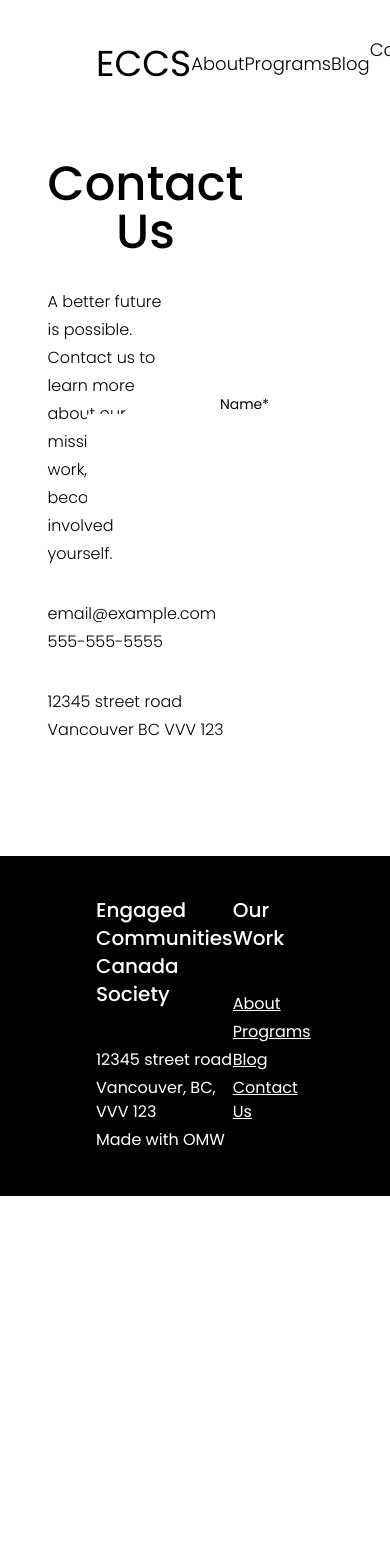
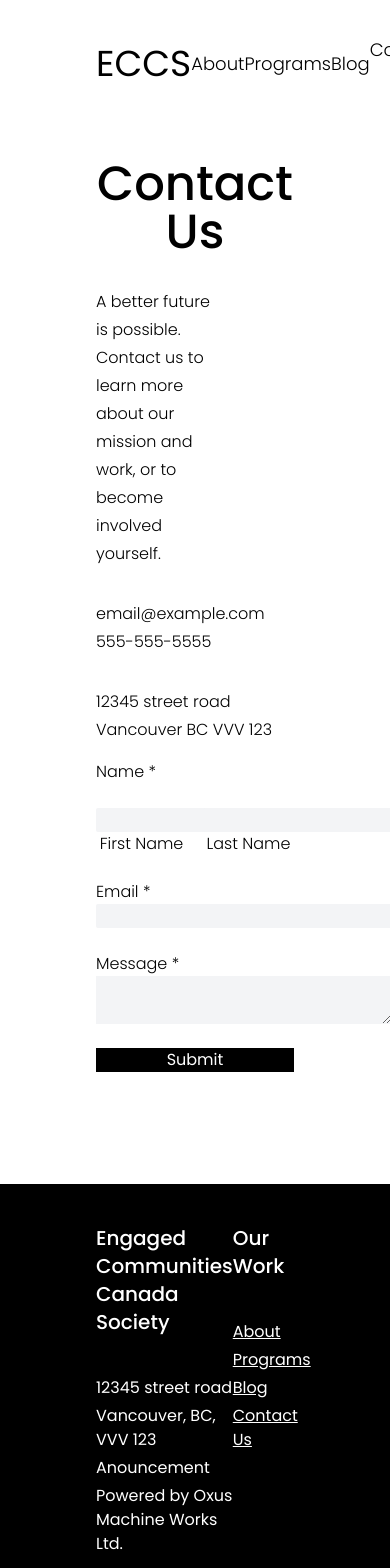
Before and after one commit to vvEii/eccs-website, a React (Create React App) app in the folder app/: page /contact in a window 390 px wide. Shown: the top 1568 px of the page. Before the commit the page ends 1196 px from the top, so only its background shows below. Built offline with nearby package versions, Linux system fonts and the light colour scheme.

Commit message:
Make ContactUs page responsive

```diff
--- a/app/src/components/Footer.js
+++ b/app/src/components/Footer.js
@@ -10,7 +10,10 @@ const Footer = () => {
         </span>
         <span className='text-base pb-1'>12345 street road</span>
         <span className='text-base pb-1'>Vancouver, BC, VVV 123</span>
-        <span className='text-base pb-1'>Made with OMW</span>
+        <span className='text-base pb-1'>Anouncement</span>
+        <span className='text-base pb-1'>
+          Powered by Oxus Machine Works Ltd.
+        </span>
       </div>
       <div className='flex justify-around'>
         <div className='flex flex-col text-white text-left mr-24'>
--- a/app/src/components/Form.js
+++ b/app/src/components/Form.js
@@ -2,15 +2,35 @@ import React from 'react';
 
 const Form = () => {
   return (
-    <div className='flex flex-col '>
-      <div>
-        <p className='text-sm text-black'>Name*</p>
-        <input type='text' className='rounded-sm' />
-        <input type='text' className='rounded-sm' />
+    <form className='grid grid-cols-1 gap-6 '>
+      <p className='text-base text-black font-light text-left'>Name *</p>
+      <div className='grid grid-cols-2 gap-4'>
+        <div>
+          <input type='text' className='rounded-sm bg-gray-100 block' />
+          <label className='text-base text-black font-light text-left'>
+            First Name
+          </label>
+        </div>
+        <div>
+          <input type='text' className='rounded-sm bg-gray-100 block' />
+          <label className='text-base text-black font-light text-left'>
+            Last Name
+          </label>
+        </div>
       </div>
-      <input type='text' className='rounded-sm' />
-      <input type='text' className='resize-y' />
-    </div>
+      <div className='text-left'>
+        <label className='text-base text-black font-light'>Email *</label>
+        <input type='text' className='rounded-sm bg-gray-100 block' />
+      </div>
+      <div className='text-left'>
+        <label className='text-base text-black font-light'>Message *</label>
+        <textarea type='text' className='resize-y bg-gray-100 block' />
+      </div>
+
+      <button className='bg-black text-white text-base font-normal'>
+        Submit
+      </button>
+    </form>
   );
 };
 
--- a/app/src/pages/ContactUs.js
+++ b/app/src/pages/ContactUs.js
@@ -3,7 +3,7 @@ import Form from '../components/Form';
 
 const ContactUs = () => {
   return (
-    <div className='mx-24 mt-40 mb-28 grid grid-cols-2 justify-items-center items-center'>
+    <div className='mx-24 mt-40 mb-28 grid md:grid-cols-2 gap-4 justify-items-start sm:grid-cols-1 '>
       <div className='flex flex-col items-start'>
         <p className='text-5xl font-medium text-black pb-8'>Contact Us</p>
         <p className='text-base font-light text-black text-left pr-20 pb-8 leading-7'>
--- a/app/src/pages/Programs.js
+++ b/app/src/pages/Programs.js
@@ -21,7 +21,7 @@ const Programs = () => {
       </div>
 
       <Link
-        className='underline text-5xl text-black font-medium block mb-40 mt-24'
+        className='hover:underline text-5xl text-black font-medium block mb-40 mt-24'
         to='/get-involved'
       >
         Get Involved
```
